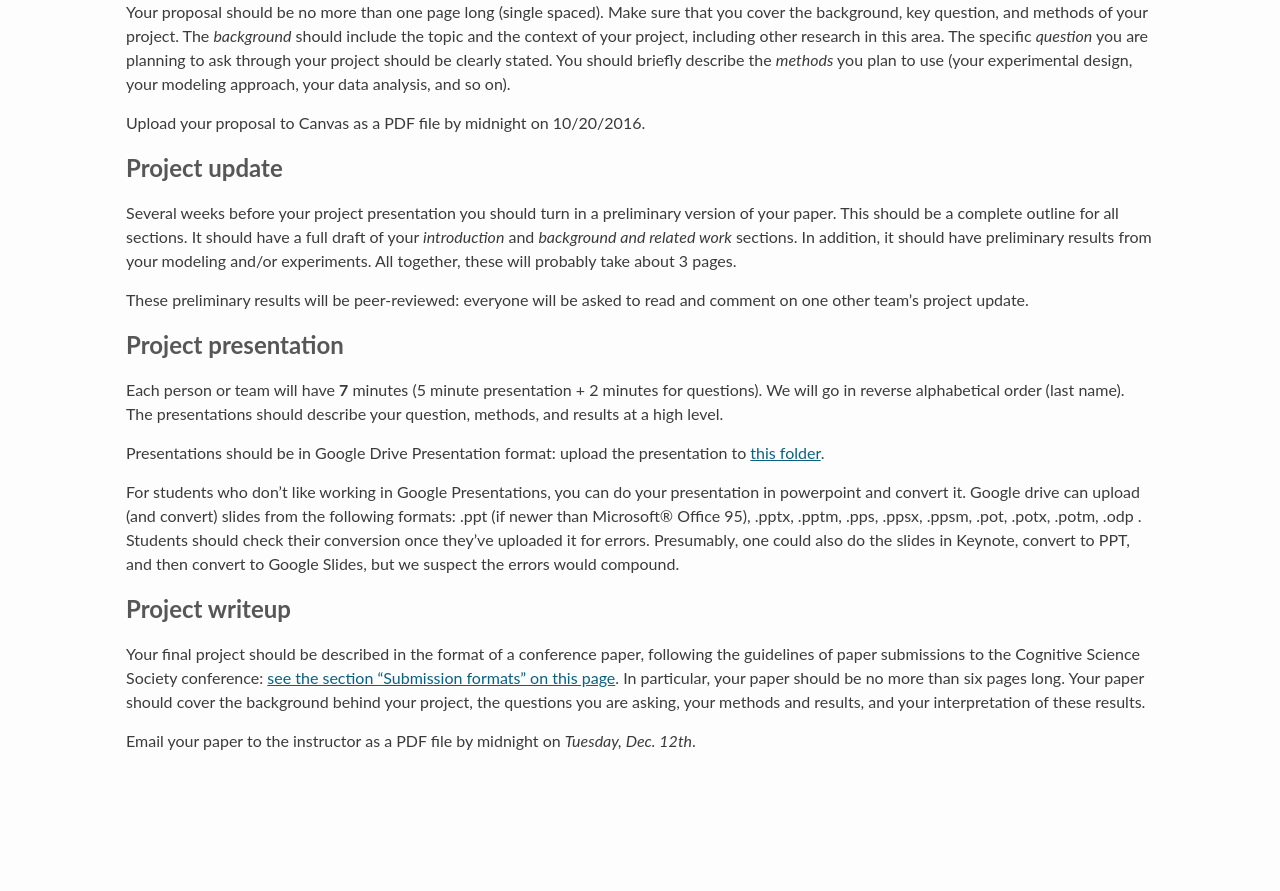
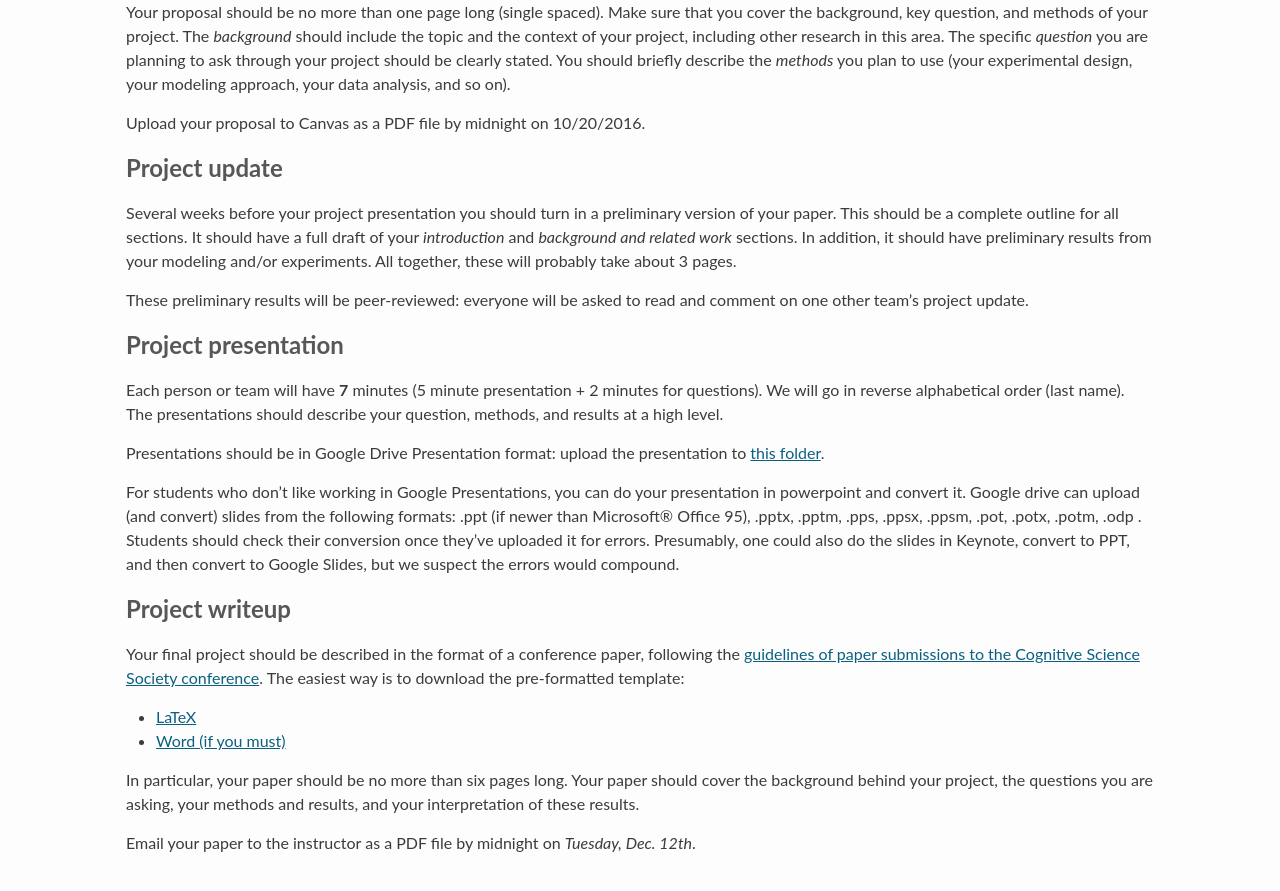
Before and after one commit to stanford-cocolab/cocolab.stanford.edu, a Jekyll site: the page built from psych204-fall2017.md, in a window 1280 px wide and 900 px high, scrolled down 5991 px. Shown: the top 891 px of the window. Built offline with Jekyll 4.4.1, drawn with Linux system fonts in a browser that asks for light colours; Markdown is read by kramdown in place of the engine named in the settings; a script that is not in the unit is left out; our own code applies the rules of GitHub Pages for plain Markdown files; before the commit the page ends 6789 px from its top, so only the background shows below that.

Commit message:
Fix links to templates

```diff
--- a/psych204-fall2017.md
+++ b/psych204-fall2017.md
@@ -374,10 +374,14 @@ but we suspect the errors would compound.
 ## Project writeup
 
 Your final project should be described in the format of a conference
-paper, following the guidelines of paper submissions to the Cognitive
-Science Society conference: [see the section "Submission formats" on
-this
-page](http://www.cognitivesciencesociety.org/cogsci-archival-conference-information/).
+paper, following the [guidelines of paper submissions to the Cognitive
+Science Society
+conference](http://www.cognitivesciencesociety.org/cogsci-archival-conference-information/).
+The easiest way is to download the pre-formatted template:
+
+* [LaTeX](http://cognitivesciencesociety.org/wp-content/uploads/archival/cognitivesciencesociety.org/uploads/latexpaper_2015.zip)
+* [Word (if you must)](http://cognitivesciencesociety.org/wp-content/uploads/archival/cognitivesciencesociety.org/uploads/wordpaper_2015.zip)
+
 In particular, your paper should be no more than six pages long.  Your
 paper should cover the background behind your project, the questions
 you are asking, your methods and results, and your interpretation of
```
